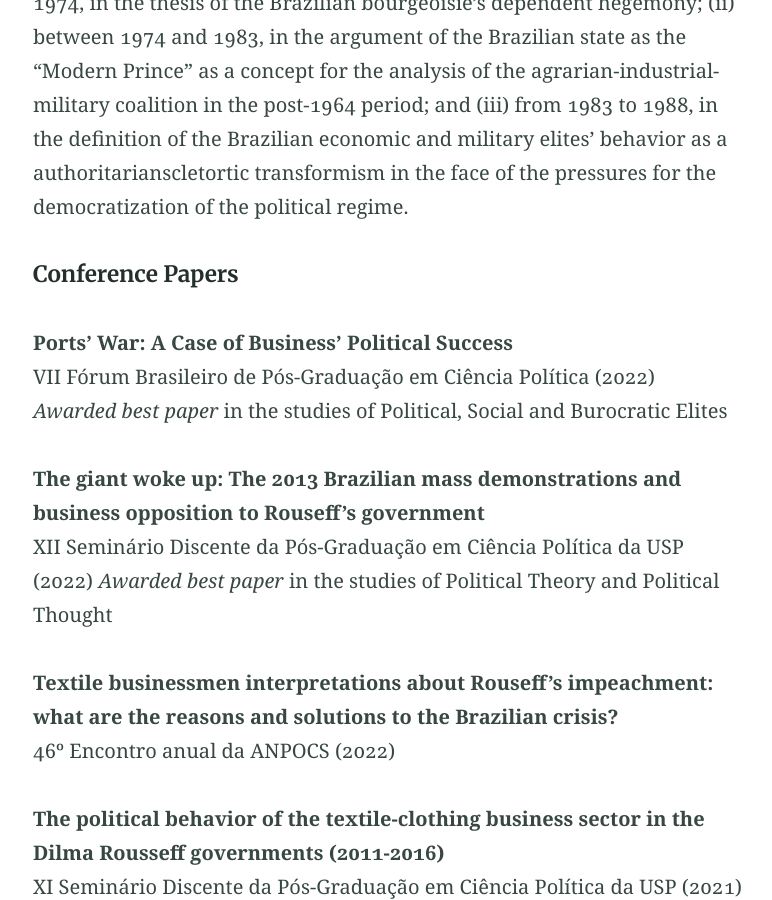
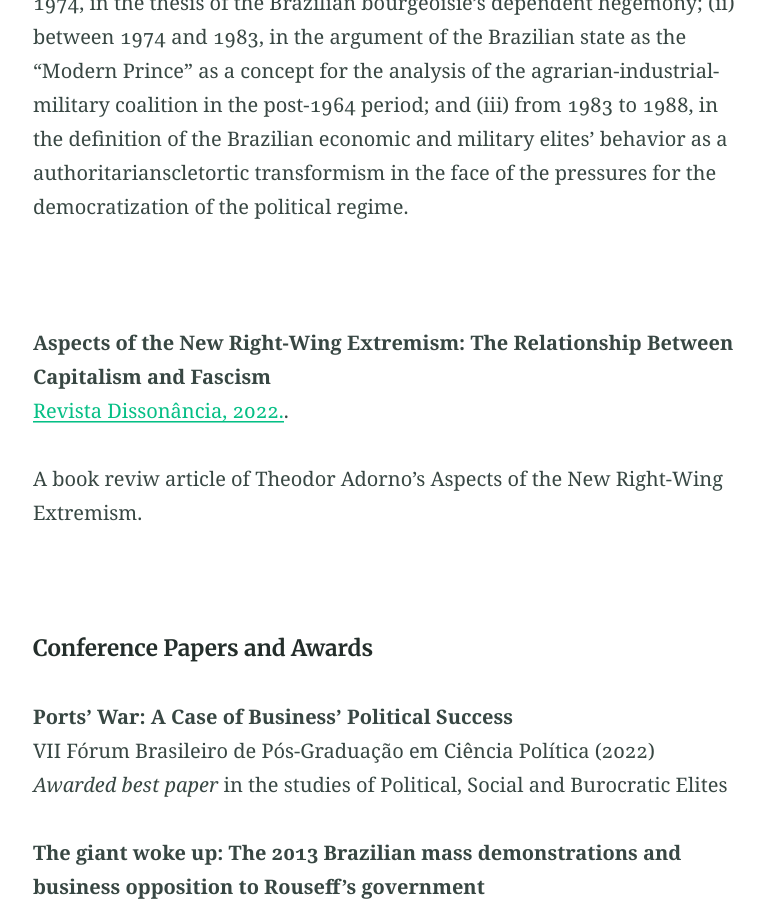
Before and after one commit to nicoleherscovici/nicoleherscovici.github.io, a Jekyll site: the page built from pubs.md, in a window 1280 px wide and 900 px high, scrolled down 1248 px. Shown: the whole window, without its empty margins (250-1022 px from the left). Built offline with Jekyll 4.4.1, drawn with Linux system fonts in a browser that asks for light colours.

Commit message:
Update pubs.md

```diff
--- a/pubs.md
+++ b/pubs.md
@@ -25,8 +25,16 @@ Revista DADOS, forthcoming.
 
 This article reconstructs Fernando Henrique Cardoso’s political thought during the Brazilian military dictatorship and democratic transition (1964-1988), focusing on his interpretation and use of Antonio Gramsci’s ideas to analyze state formation, social classes and politics in Brazil. The paper argues that the Gramscian concepts are central to Cardoso’s political thought in three phases of Gramscian refraction: (i) between 1964 and 1974, in the thesis of the Brazilian bourgeoisie's dependent hegemony; (ii) between 1974 and 1983, in the argument of the Brazilian state as the “Modern Prince” as a concept for the analysis of the agrarian-industrial-military coalition in the post-1964 period; and (iii) from 1983 to 1988, in the definition of the Brazilian economic and military elites’ behavior as a authoritarianscletortic transformism in the face of the pressures for the democratization of the political regime.
 
+<br>
 
-##### Conference Papers
+**Aspects of the New Right-Wing Extremism: The Relationship Between Capitalism and Fascism** <br>
+[Revista Dissonância, 2022.](https://dissonanciarevista.wordpress.com/dossie-teoria-critica-e-populismo/).
+
+A book reviw article of Theodor Adorno's Aspects of the New Right-Wing Extremism.
+
+<br>
+
+##### Conference Papers and Awards
 <br>
 **Ports’ War: A Case of Business’ Political Success**<br>
 VII Fórum Brasileiro de Pós-Graduação em Ciência Política (2022)<br>
@@ -34,7 +42,7 @@ VII Fórum Brasileiro de Pós-Graduação em Ciência Política (2022)<br>
 
 
 **The giant woke up: The 2013 Brazilian mass demonstrations and business opposition to Rouseff’s government**<br>
-XII Seminário Discente da Pós-Graduação em Ciência Política da USP (2022)
+XII Seminário Discente da Pós-Graduação em Ciência Política da USP (2022) <br>
 *Awarded best paper* in the studies of Political Theory and Political Thought
 
 
@@ -53,7 +61,6 @@ XI Seminário Discente da Pós-Graduação em Ciência Política da USP (2021)
 <br>
 
 
-
 #### Translations (English to Portuguese)
 <br>
 
@@ -67,6 +74,7 @@ Translation published as a chapter of the book [*Brasil no inferno global: Capit
 **American Interregnum: Nancy Fraser’s interview to Alessandra Spano**<br>
 [Translation published by Cadernos de Filosofia Alemã: Crítica e Modernidade (2021)](https://www.revistas.usp.br/filosofiaalema/article/view/185864).
 
+<br>
 
 ##### Op-eds
 <br>
```
